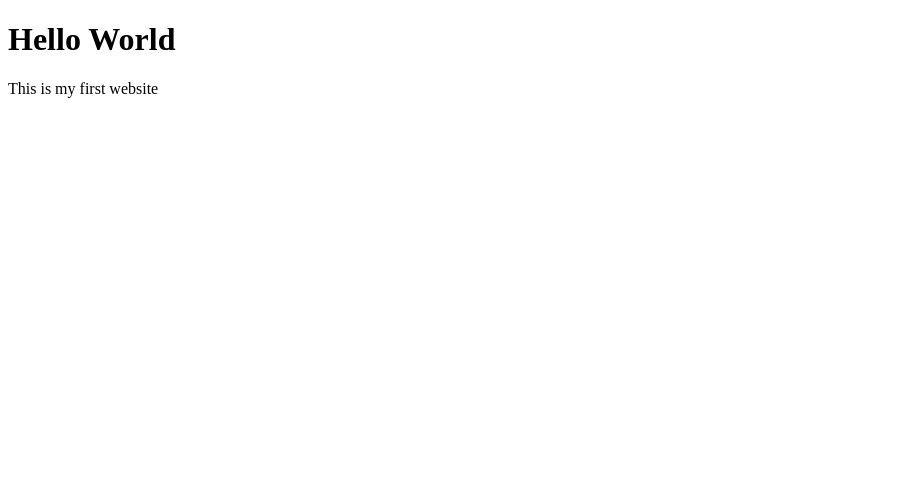
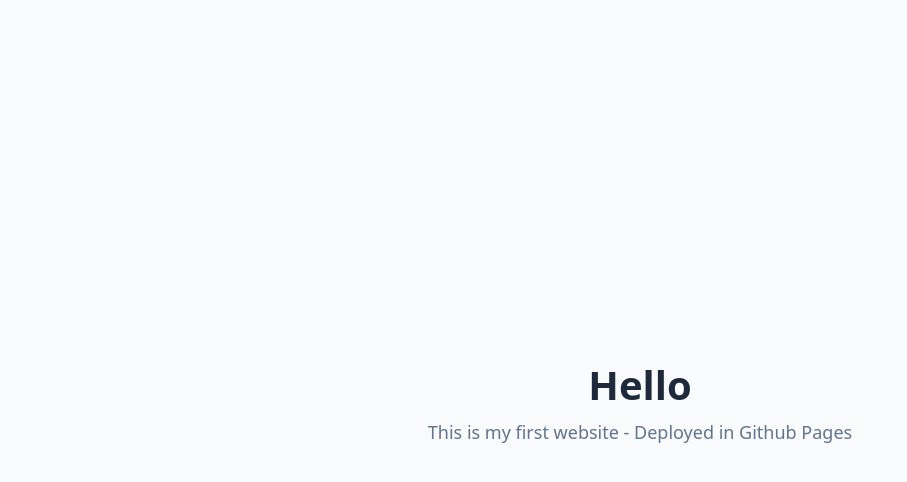
Before and after one commit to carbordic/hello-world, a plain HTML site: page index.html in a window 1280 px wide. Shown: the whole page, without its empty margins (0-907 px from the left). Drawn offline with Linux system fonts and the light colour scheme.

Commit message:
add <style> and .gitignore

```diff
--- a/index.html
+++ b/index.html
@@ -4,9 +4,39 @@
     <meta charset="UTF-8" />
     <meta name="viewport" content="width=device-width, initial-scale=1.0" />
     <title>Document</title>
+
+    <style>
+      * {
+        margin: 0;
+        padding: 0;
+        box-sizing: border-box;
+      }
+
+      body {
+        font-family: system-ui, -apple-system, sans-serif;
+        min-height: 100vh;
+        display: flex;
+        flex-direction: column;
+        align-items: center;
+        justify-content: center;
+        background-color: #f8fafc;
+        color: #1e293b;
+        padding: 2rem;
+      }
+
+      h1 {
+        font-size: 2.5rem;
+        margin-bottom: 0.5rem;
+      }
+
+      p {
+        font-size: 1.125rem;
+        color: #64748b;
+      }
+    </style>
   </head>
   <body>
-    <h1>Hello World</h1>
-    <p>This is my first website</p>
+    <h1>Hello</h1>
+    <p>This is my first website - Deployed in Github Pages</p>
   </body>
 </html>
```
Also changed, not shown: 1 other file.
